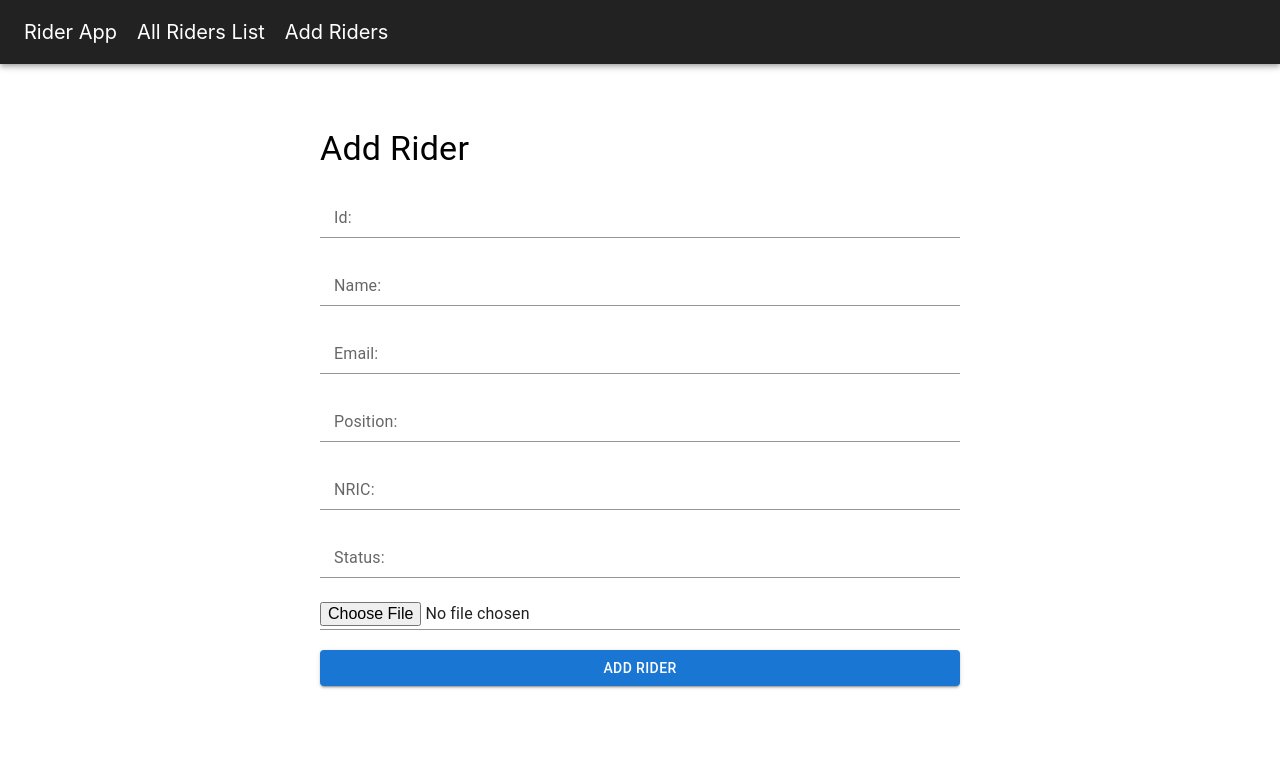
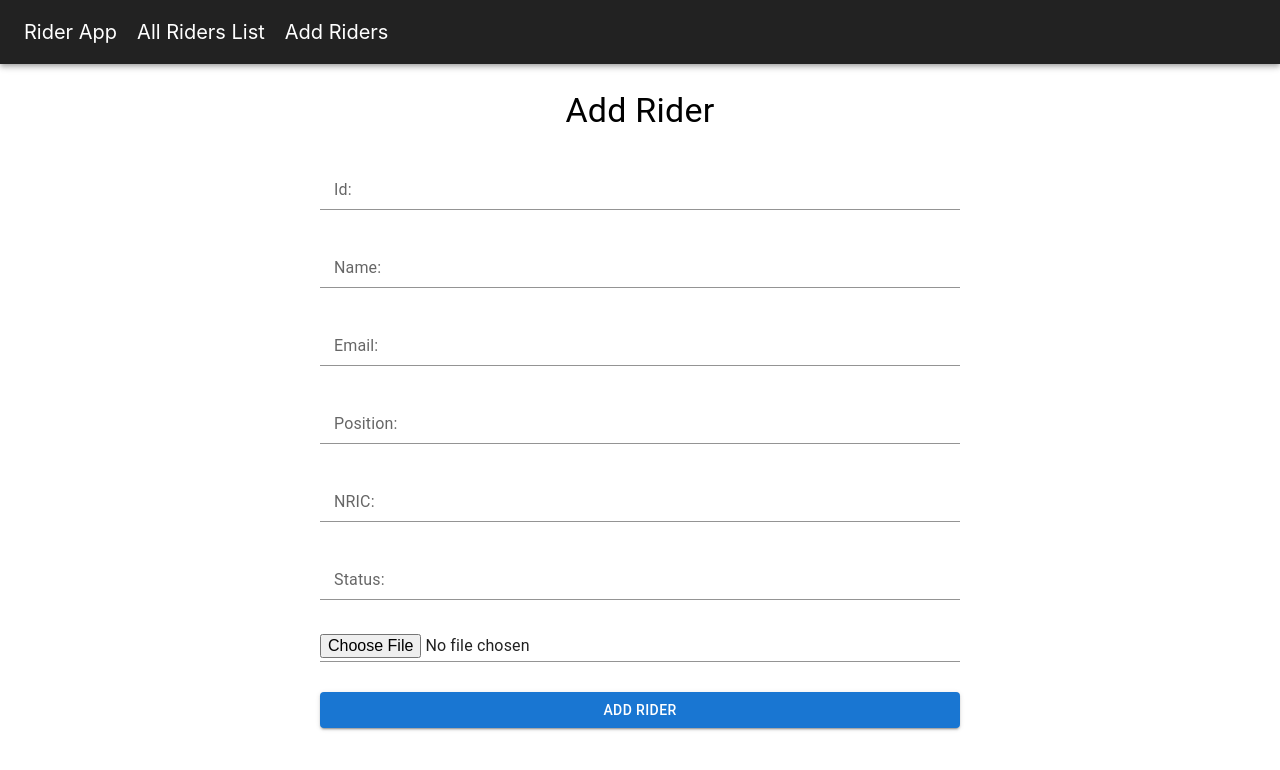
Before and after one commit to robinsonhubert/Internship-Assignment, a React (Create React App) app in the folder client/: page /add in a window 1280 px wide. Shown: the top 770 px of the page. Built offline with nearby package versions, Linux system fonts and the light colour scheme.

Commit message:
AllRider Page Done

```diff
--- a/client/package.json
+++ b/client/package.json
@@ -5,6 +5,7 @@
   "dependencies": {
     "@emotion/react": "^11.11.1",
     "@emotion/styled": "^11.11.0",
+    "@mui/icons-material": "^5.13.7",
     "@mui/material": "^5.13.7",
     "@testing-library/jest-dom": "^5.16.5",
     "@testing-library/react": "^13.4.0",
--- a/client/src/components/AddRider.jsx
+++ b/client/src/components/AddRider.jsx
@@ -6,9 +6,9 @@ import { FormControl, FormGroup, InputLabel, Input, Button, Typography, styled }
 
 const Container = styled(FormGroup)`
     width:50%;
-    margin:5% auto 0 auto;
+    margin:2% auto 0 auto;
     & > div{
-        margin-top:20px;
+        margin-top:30px;
     }
 `
 
@@ -75,7 +75,7 @@ const AddRider = () => {
     return (
         <form onSubmit={handleFormSubmit}>
             <Container>
-                <Typography variant="h4">Add Rider</Typography>
+                <Typography variant="h4"  align="center">Add Rider</Typography>
                 <FormControl>
                     <InputLabel>Id:</InputLabel>
                     <Input name="Id" value={riderData.Id} onChange={handleInputChange} />
--- a/client/src/components/AllRiders.jsx
+++ b/client/src/components/AllRiders.jsx
@@ -1,13 +1,14 @@
 import React, { useEffect, useState } from "react";
 import axios from "axios";
 import { BASEURL } from '../constants/BaseUrl';
-import { Table, TableBody, TableCell, TableHead, TableRow, styled, Typography, Container } from "@mui/material";
+import { Table, TableBody, TableCell, TableHead, TableRow, styled, Typography, Container, Button } from "@mui/material";
 import { Image } from 'mui-image'
-
+import DeleteForeverIcon from '@mui/icons-material/DeleteForever';
+import EditIcon from '@mui/icons-material/Edit';
 
 const StyleTable = styled(Table)`
     width: 90%;
-    margin: 50px auto 0 auto;
+    margin:5% auto 0 auto;
 `
 const THead = styled(TableRow)`
     background: #000;
@@ -19,6 +20,11 @@ const TBody = styled(TableRow)`
     & > td {
         font-size:20px;
     }
+`
+const Btn = styled(Button)`
+    background: transparant;
+    height:10px;
+    width:10px;
 `
 
 
@@ -45,9 +51,9 @@ const AllRiders = () => {
     };
 
     return (
-        <div>
+        <>
             <Container>
-            <Typography variant="h4" align="center" style={{paddingTop:'40px'}}>Add Rider</Typography>
+            <Typography variant="h4" align="center" style={{paddingTop:'40px'}}>All Riders List</Typography>
             <StyleTable>
                 <TableHead>
                     <THead>
@@ -58,6 +64,7 @@ const AllRiders = () => {
                         <TableCell>Status</TableCell>
                         <TableCell>NRIC</TableCell>
                         <TableCell>Image</TableCell>
+                        <TableCell>Actions</TableCell>
                     </THead>
                 </TableHead>
                 <TableBody>
@@ -70,12 +77,16 @@ const AllRiders = () => {
                             <TableCell>{getStatusLabel(rider.Status)}</TableCell>
                             <TableCell>{rider.NRIC}</TableCell>
                             <TableCell><Image src={rider.Image} style={{width: 100, height: 100}}/></TableCell>
+                            <TableCell>
+                            <Btn><EditIcon style={{color:'green'}}/></Btn>
+                            <Btn><DeleteForeverIcon style={{color:'red'}}/></Btn>
+                            </TableCell>
                         </TBody>
                     ))}
                 </TableBody>
             </StyleTable>
             </Container>
-        </div>
+        </>
     );
 };
 
```
Also changed, not shown: 1 other file (tests, documents, lock files or other folders).
